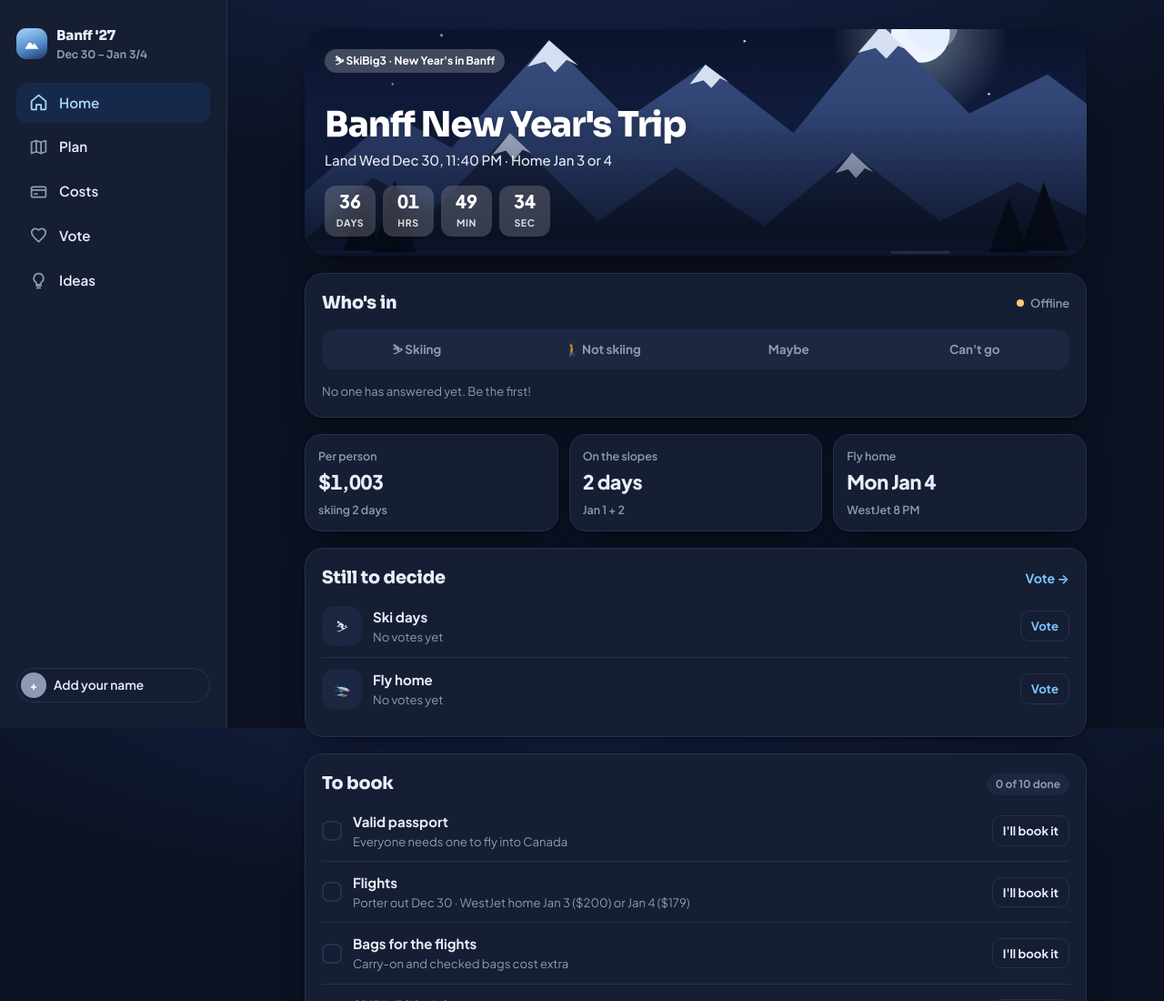
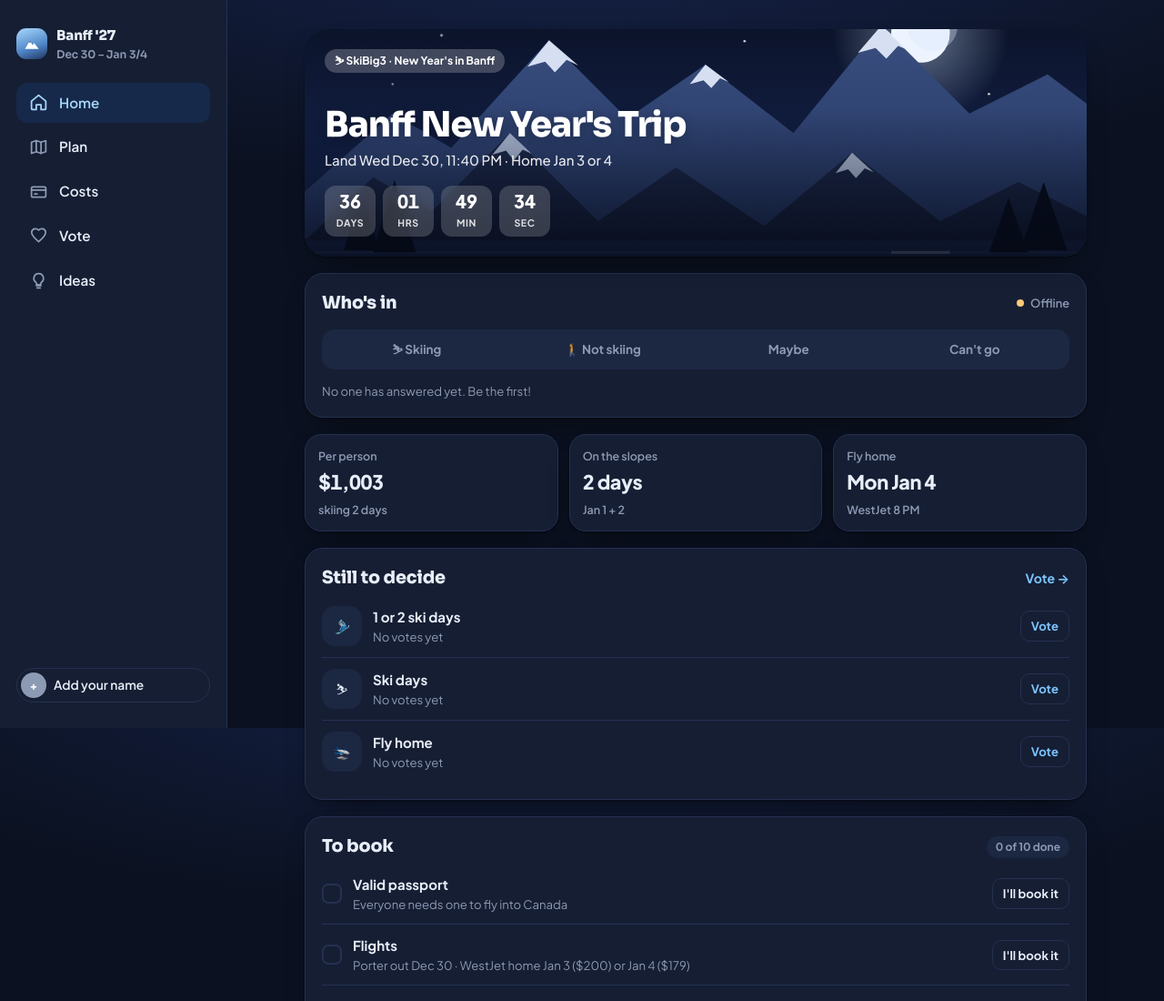
Before and after one commit to scrunchuies/banff-trip, a plain HTML site: page index.html in a window 1280 px wide. Shown: the top 1100 px of the page at 91% size. Drawn offline with Linux system fonts and the light colour scheme.

Commit message:
Vote on 1 or 2 ski days
Co-Authored-By: Claude Opus 5.5 <noreply@anthropic.com>

```diff
--- a/index.html
+++ b/index.html
@@ -380,7 +380,10 @@ footer.src{font-size:.8rem;color:var(--muted);display:flex;flex-wrap:wrap;gap:6p
 
   <!-- VOTE -->
   <section class="view" id="v-vote" hidden>
-    <div><h1>Vote</h1><p class="muted">Pick our ski days and return day, and heart anything you'd do off the slopes.</p></div>
+    <div><h1>Vote</h1><p class="muted">Vote on how many days to ski, which days, and when to fly home, and heart anything you'd do off the slopes.</p></div>
+    <div class="section-title"><h2>1 or 2 ski days?</h2><span class="muted small">SkiBig3: 1 day $172, 2 days $344</span></div>
+    <div class="grid2" id="daysVote"></div>
+
     <div class="section-title"><h2>Which two ski days?</h2><span class="muted small">Lift ticket: any 2 of Jan 1–3</span></div>
     <div class="hscroll" id="skiVote"></div>
 
@@ -438,6 +441,10 @@ const FOOD={budget:45,mid:55,comfy:80};
 /* Ski-day choice. Stored in the vote's "flight" field so the existing
    database rules keep working (the flight vote is no longer needed). */
 const SKI_FIELD="flight";
+const DAYSV={
+  "1":{label:"Ski 1 day",note:"$172 ticket + GST · more time to explore Banff"},
+  "2":{label:"Ski 2 days",note:"$344 ticket + GST · two full days on the mountain"}
+};
 const SKI={
   "12":{label:"Fri Jan 1 + Sat Jan 2",short:"Jan 1 + 2",days:[1,2],note:"Ski first, then a lazy Sunday before travel day."},
   "13":{label:"Fri Jan 1 + Sun Jan 3",short:"Jan 1 + 3",days:[1,3],note:"Rest day in the middle for tired legs."},
@@ -622,7 +629,7 @@ function renderHome(){
   const dec=$("#decide");dec.replaceChildren();
   const lead=(field,map,labelOf)=>{const counts={};Object.values(st.votes).forEach(v=>{if(v&&v[field]&&map[v[field]])counts[v[field]]=(counts[v[field]]||0)+1;});
     const best=Object.entries(counts).sort((a,b)=>b[1]-a[1])[0];return best?{n:best[1],label:labelOf(best[0])}:null;};
-  [["⛷","Ski days",SKI_FIELD,SKI,k=>SKI[k].label],["🛬","Fly home","lodge",RET,k=>RET[k].label]].forEach(([emo,title,field,map,labelOf])=>{
+  [["🎿","1 or 2 ski days","days",DAYSV,k=>DAYSV[k].label],["⛷","Ski days",SKI_FIELD,SKI,k=>SKI[k].label],["🛬","Fly home","lodge",RET,k=>RET[k].label]].forEach(([emo,title,field,map,labelOf])=>{
     const r=el("div","r");r.append(el("span","icon-tile",emo));
     const d=el("div");d.append(el("div","t",title));const L=lead(field,map,labelOf);
     d.append(el("div","s",L?"Leading: "+L.label+" ("+L.n+" vote"+(L.n>1?"s":"")+")":"No votes yet"));r.append(d);
@@ -703,6 +710,22 @@ function renderCosts(){
 }
 function renderVote(){
   const myV=myVote();
+  const dv=$("#daysVote");dv.replaceChildren();
+  Object.entries(DAYSV).forEach(([k,o])=>{
+    const mine=myV.days===k;
+    const c=el("div","card fl"+(mine?" mine":""));
+    const saved=set.days;set.days=+k;const tot=costs().total;set.days=saved;
+    c.append(el("h3",null,o.label));
+    const pr=el("div");pr.append(el("span","price",usd(tot)));pr.append(el("span","muted small"," /person"));c.append(pr);
+    c.append(el("p","small muted",o.note));
+    const row=el("div","row");const ws=voters(v=>v.days===k);
+    const left=el("div");left.style.cssText="display:flex;align-items:center;gap:8px";
+    if(ws.length){const s=el("span","stack");ws.slice(0,6).forEach(w=>s.append(avatar(w)));left.append(s);}
+    left.append(el("span","small muted",ws.length?ws.length+" vote"+(ws.length>1?"s":""):"No votes"));row.append(left);
+    const b=el("button","btn sm"+(mine?" primary":""),mine?"Your pick ✓":"Pick");b.type="button";
+    b.addEventListener("click",()=>{if(myV.days!==k){set.days=+k;saveSet();}saveMyVote(v=>{v.days=v.days===k?null:k;});});
+    row.append(b);c.append(row);dv.append(c);
+  });
   const sv=$("#skiVote");sv.replaceChildren();
   Object.entries(SKI).forEach(([k,o])=>{
     const mine=myV[SKI_FIELD]===k;
```
